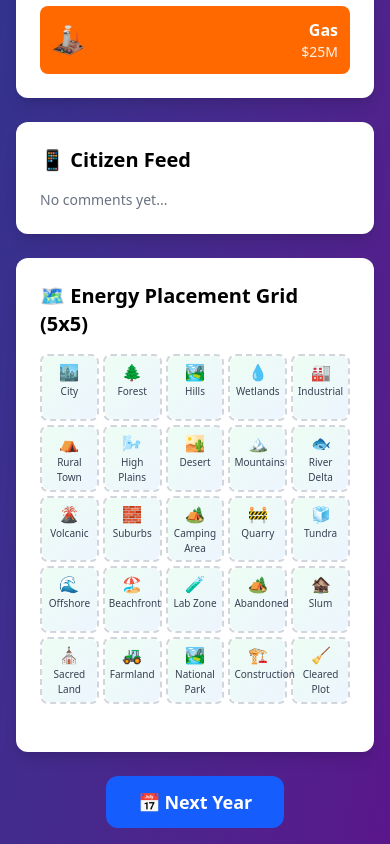
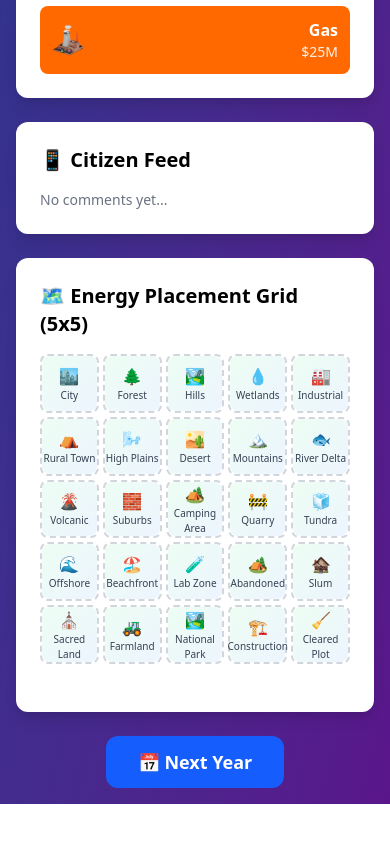
Before and after one commit to Razorbird360/WISP-A2-Energy-Grid-Game, a React (Vite) app: page / in a window 390 px wide. Shown: the part 854-1698 px from the top of the page. After the commit the page ends 1658 px from the top, so only its background shows below. Built offline with nearby package versions, Linux system fonts and the light colour scheme.

Commit message:
fix: improve mobile touch interactions

```diff
--- a/src/components/EnergyPlacementGrid.jsx
+++ b/src/components/EnergyPlacementGrid.jsx
@@ -29,12 +29,12 @@ function EnergyPlacementGrid({ grid, energySources, handleDragOver, handleDrop,
         key={cell.id}
         onDragOver={handleDragOver}
         onDrop={function(e) { handleDrop(e, index); }}
-        className="aspect-square border-2 border-dashed border-gray-300 rounded-lg p-1 sm:p-2 hover:border-blue-400 transition-colors relative group min-w-0"
-        style={{ width: '100%', paddingBottom: '100%', height: 0 }}
+        className="aspect-square border-2 border-dashed border-gray-300 rounded-lg p-1 sm:p-2 hover:border-blue-400 transition-colors relative group min-w-0 select-none"
+        style={{ aspectRatio: '1' }}
       >
         <div className="absolute inset-0 bg-gradient-to-br from-green-100 to-blue-100 rounded-lg opacity-50"></div>
 
-        <div className="relative z-10 text-center">
+        <div className="absolute inset-0 flex flex-col items-center justify-center z-10 text-center">
           <div className="text-base sm:text-lg">{cell.terrain.emoji}</div>
           <div className="text-[10px] sm:text-xs font-medium text-gray-700">{cell.terrain.name}</div>
         </div>
@@ -65,7 +65,7 @@ function EnergyPlacementGrid({ grid, energySources, handleDragOver, handleDrop,
           </div>
         )}
 
-        <div className="absolute bottom-full left-1/2 transform -translate-x-1/2 mb-2 opacity-0 group-hover:opacity-100 transition-opacity bg-black text-white text-xs p-2 rounded whitespace-nowrap z-20">
+        <div className="absolute bottom-full left-1/2 transform -translate-x-1/2 mb-2 opacity-0 group-hover:opacity-100 transition-opacity bg-black text-white text-xs p-2 rounded whitespace-nowrap z-20 pointer-events-none">
           {renderModifiers(cell.terrain)}
         </div>
       </div>
```
